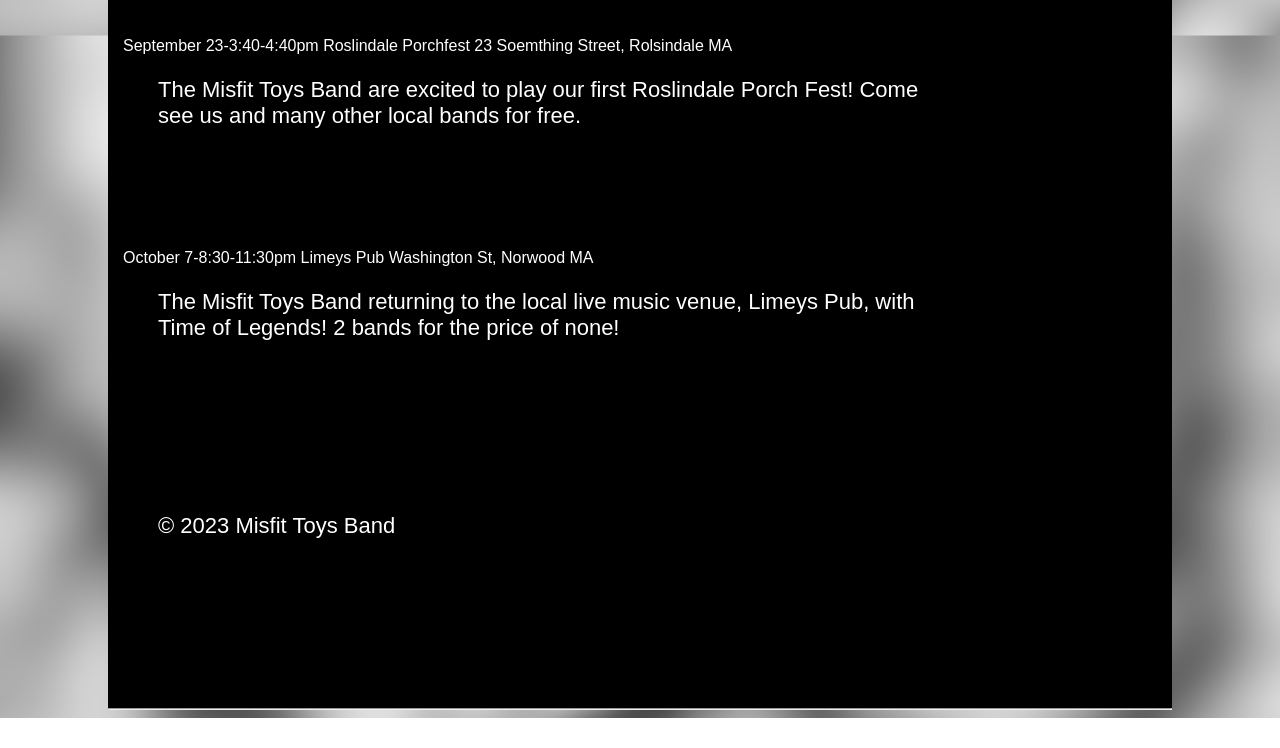
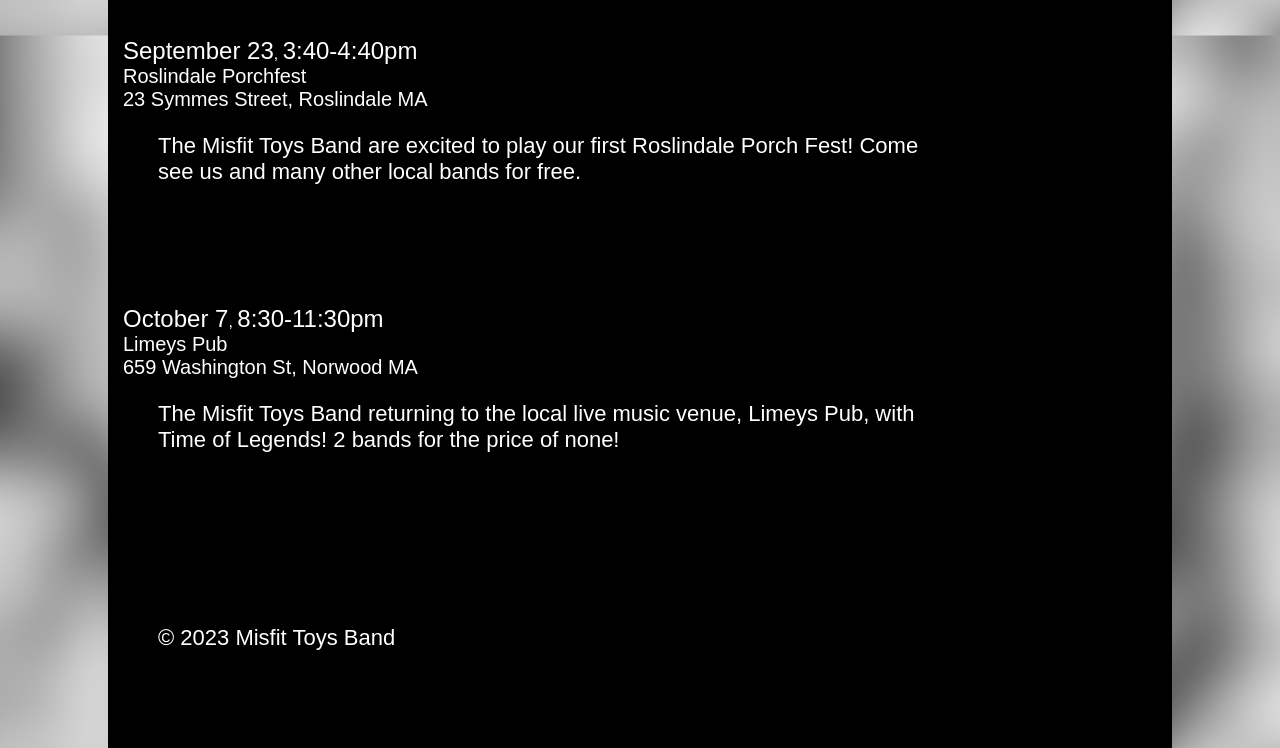
Before and after one commit to vanoden/MisfitToysHTML, a plain HTML site: page shows.html in a window 1280 px wide. Shown: the part 717-1465 px from the top of the page. Before the commit the page ends 1435 px from the top, so only its background shows below. Drawn offline with Linux system fonts and the light colour scheme.

Commit message:
Fixed Shows

```diff
--- a/main.css
+++ b/main.css
@@ -152,3 +152,14 @@
 	font-size: 48px;
 	font-weight: bold;
 }
+
+div.show div {
+	font-size: 36px;
+}
+
+.showDate, .showTime {
+	font-size: 24px;
+}
+.showName, .showLocation {
+	font-size: 20px; {
+}
--- a/shows.html
+++ b/shows.html
@@ -22,15 +22,15 @@
 			<div id="content">
 				<h2>The Shows</h2>
 				<div class="show">
-					<span class="showDate">September 23</span>-<span class="showTime">3:40-4:40pm</span>
-					<span class="showName">Roslindale Porchfest</span>
-					<span class="showLocation">23 Soemthing Street, Rolsindale MA</span>
+					<span class="showDate">September 23</span>, <span class="showTime">3:40-4:40pm</span> <br/>
+					<span class="showName">Roslindale Porchfest</span><br/>
+					<span class="showLocation">23 Symmes Street, Roslindale MA</span>
 					<p>The Misfit Toys Band are excited to play our first Roslindale Porch Fest!  Come see us and many other local bands for free.</p>
 				</div>
 				<div class="show">
-					<span class="showDate">October 7</span>-<span class="showTime">8:30-11:30pm</span>
-					<span class="showName">Limeys Pub</span>
-					<span class="showLocation">Washington St, Norwood MA</span>
+					<span class="showDate">October 7</span>, <span class="showTime">8:30-11:30pm</span> <br/>
+					<span class="showName">Limeys Pub</span><br/>
+					<span class="showLocation">659 Washington St, Norwood MA</span>
 					<p>The Misfit Toys Band returning to the local live music venue, Limeys Pub, with Time of Legends! 2 bands for the price of none!</p>
 				</div>
 			</div>
```
